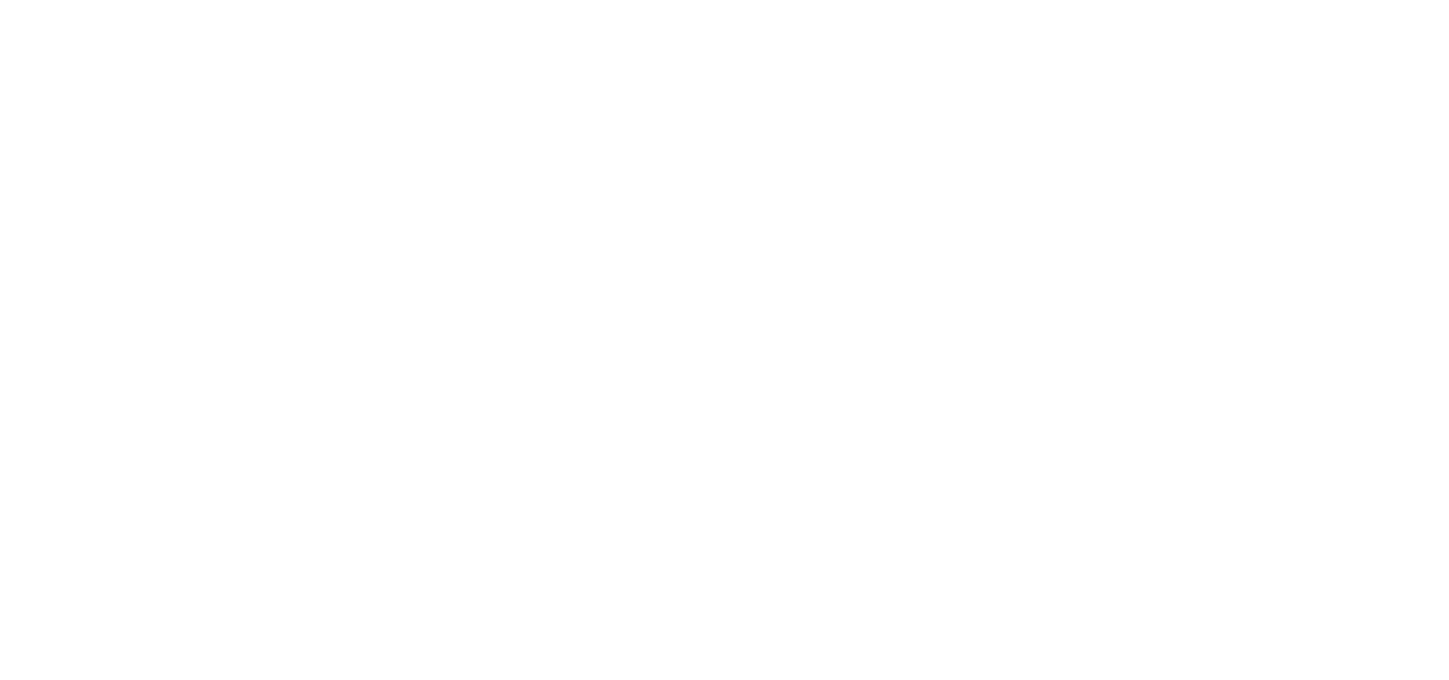
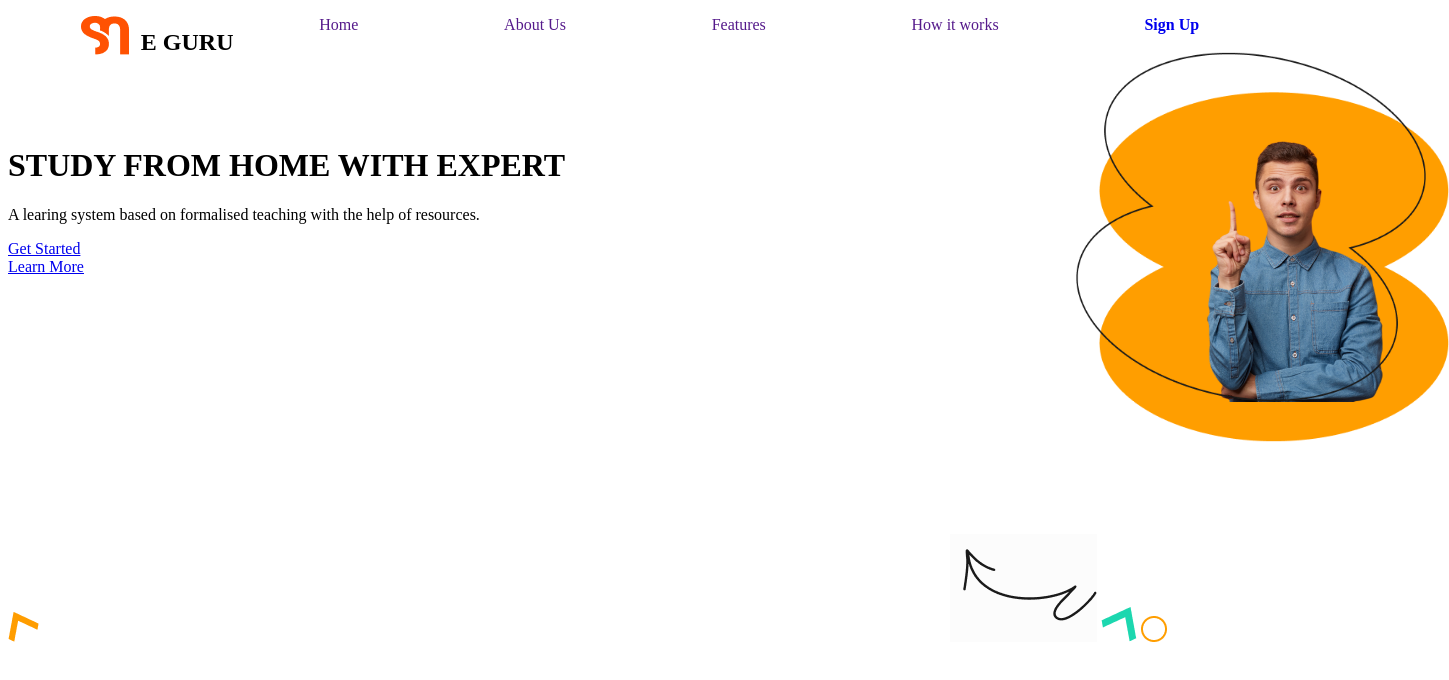
Before and after one commit to Rajnishkumar16/E-guru-website, a plain HTML site: page index.html in a window 1280 px wide. Shown: the whole page, 1449 px wide, since content can reach past the window. Drawn offline with Linux system fonts and the light colour scheme.

Commit message:
add some file

```diff
--- a/index.html
+++ b/index.html
@@ -4,6 +4,54 @@
     <meta charset="UTF-8" />
     <meta name="viewport" content="width=device-width, initial-scale=1.0" />
     <title>E-Guru Website</title>
+    <link rel="stylesheet" href="style.css" />
   </head>
-  <body></body>
+  <body>
+    <header class="navbar">
+      <nav class="navbar-nav">
+        <ul class="ul-list">
+          <div>
+            <img src="/logo.png" alt="" />
+            <h2 class="heading">E GURU</h2>
+          </div>
+          <li class="list-item">
+            <a href="" class="link">Home</a>
+          </li>
+          <li class="list-item">
+            <a href="" class="link">About Us</a>
+          </li>
+          <li class="list-item">
+            <a href="" class="link">Features</a>
+          </li>
+          <li class="list-item">
+            <a href="" class="link">How it works</a>
+          </li>
+          <li class="list-item">
+            <a href="#" class="signup-link">Sign Up </a>
+          </li>
+        </ul>
+      </nav>
+    </header>
+    <h1>STUDY FROM HOME WITH EXPERT</h1>
+    <p>
+      A learing system based on formalised teaching with the help of resources.
+    </p>
+    <ul>
+      <li>
+        <a href="#">Get Started</a>
+      </li>
+      <li>
+        <a href="#">Learn More</a>
+      </li>
+    </ul>
+    <div>
+      <img src="/orange-arrow.png" alt="" />
+      <img class="main-image-bg" src="/main-image-bg.png" alt="" />
+      <img class="main-image" src="/main-image.png" alt="" />
+      <img class="main-image-pattern" src="/main-image-pattern.png" alt="" />
+      <img src="/curve-arrow.png" alt="" />
+      <img src="/green-arrow.png" alt="" />
+      <img src="/circle.png" alt="" />
+    </div>
+  </body>
 </html>
--- a/style.css
+++ b/style.css
@@ -0,0 +1,49 @@
+* {
+  padding: 0px;
+  outline: 0px;
+}
+
+.heading {
+  position: relative;
+  left: 60px;
+  bottom: 50px;
+}
+.ul-list {
+  display: flex;
+  justify-content: space-around;
+}
+.list-item {
+  display: flex;
+  justify-content: space-around;
+}
+.link {
+  display: inline-block;
+  justify-content: space-around;
+  text-decoration: none;
+}
+.signup-link {
+  font-weight: bold;
+  text-decoration: none;
+}
+.list-item {
+  list-style: none;
+}
+.main-image-bg {
+  position: relative;
+  left: 66rem;
+  height: 350px;
+  width: 350px;
+  bottom: 200px;
+}
+.main-image {
+  position: relative;
+  left: 50rem;
+  bottom: 15rem;
+}
+.main-image-pattern {
+  position: relative;
+  left: 30em;
+  height: 350px;
+  width: 350px;
+  bottom: 15rem;
+}
```
